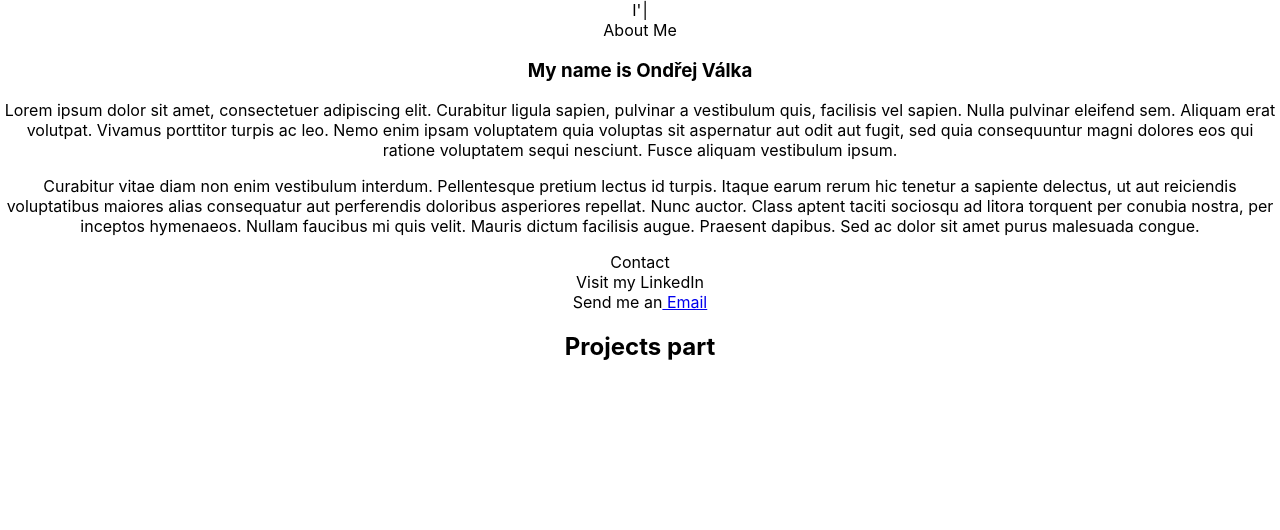
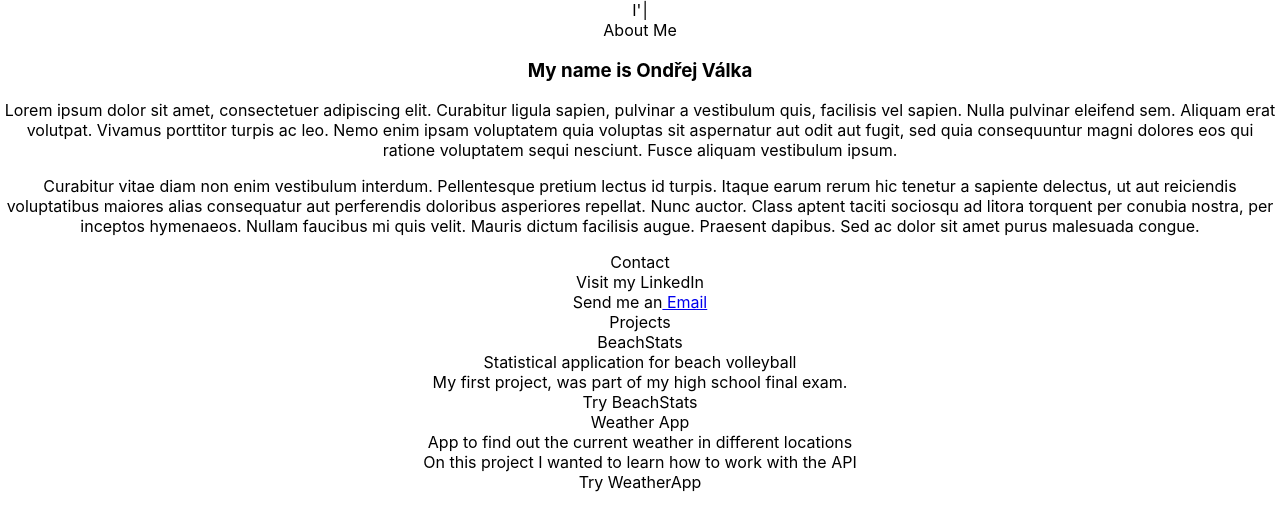
Before and after one commit to valkaond/portfolio, a React (Create React App) app: page / in a window 1280 px wide. Shown: the top 530 px of the page. Built offline with nearby package versions, Linux system fonts and the light colour scheme.

Commit message:
Creating projects template

```diff
--- a/src/components/Projects.js
+++ b/src/components/Projects.js
@@ -1,5 +1,37 @@
 function Projects(){
-    return <h2>Projects part</h2>
+    return (
+        <div id="projects">
+            <div>
+                Projects
+                <div>
+                    BeachStats
+                    {/* Add image*/}
+                    <div>
+                        Statistical application for beach volleyball
+                    </div>
+                    <div>
+                        My first project, was part of my high school final exam.
+                    </div>
+                    <div onClick={()=>window.open("https://beachstats.netlify.app/")}>
+                        Try BeachStats
+                    </div>
+                </div>
+                <div>
+                    Weather App
+                    {/* Add image*/}
+                    <div>
+                        App to find out the current weather in different locations
+                    </div>
+                    <div>
+                        On this project I wanted to learn how to work with the API
+                    </div>
+                    <div onClick={()=>window.open("https://weather-app-valkaond.netlify.app/")}>
+                        Try WeatherApp
+                    </div>
+                </div>
+            </div>
+        </div>
+    )
 }
 
 export default Projects;
```
